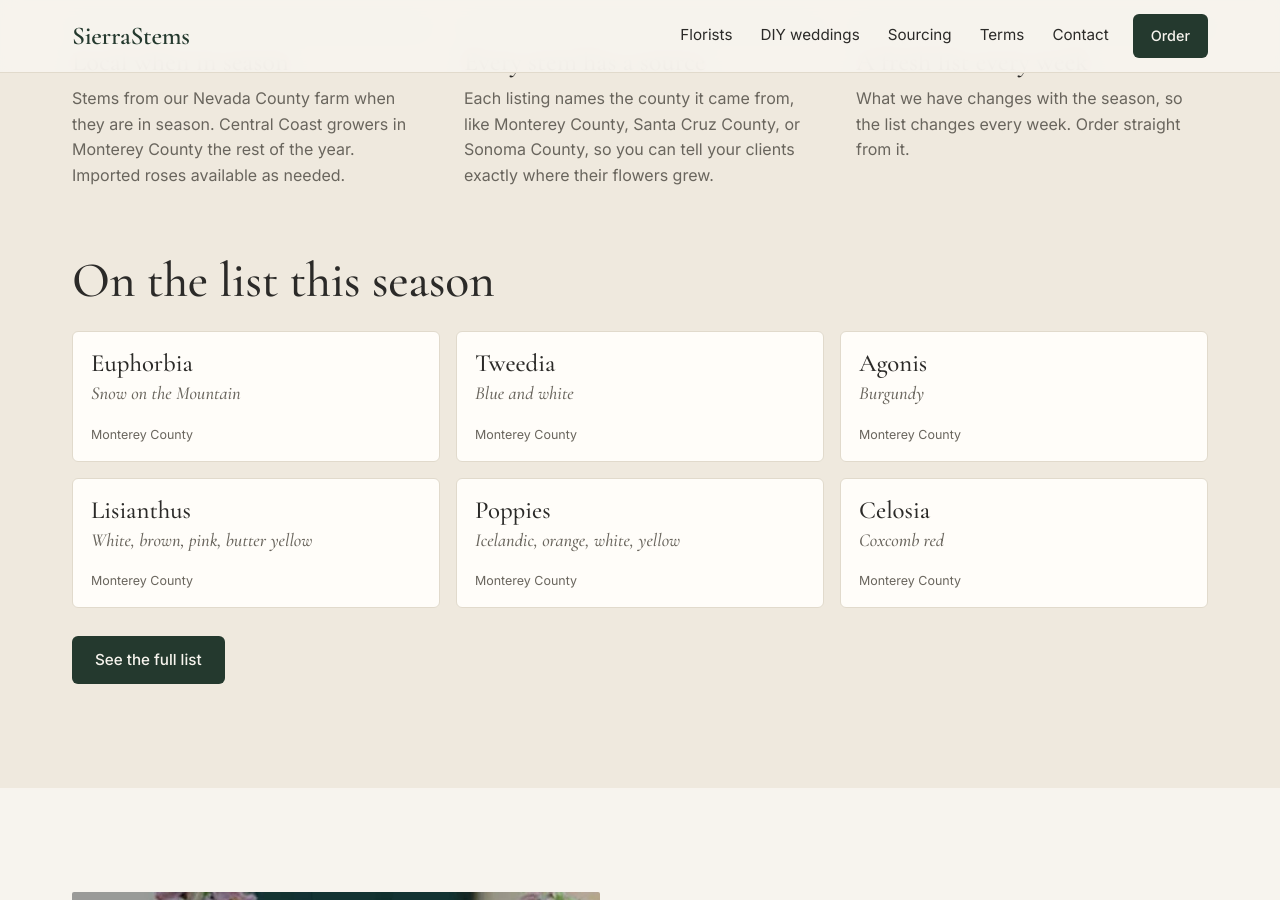
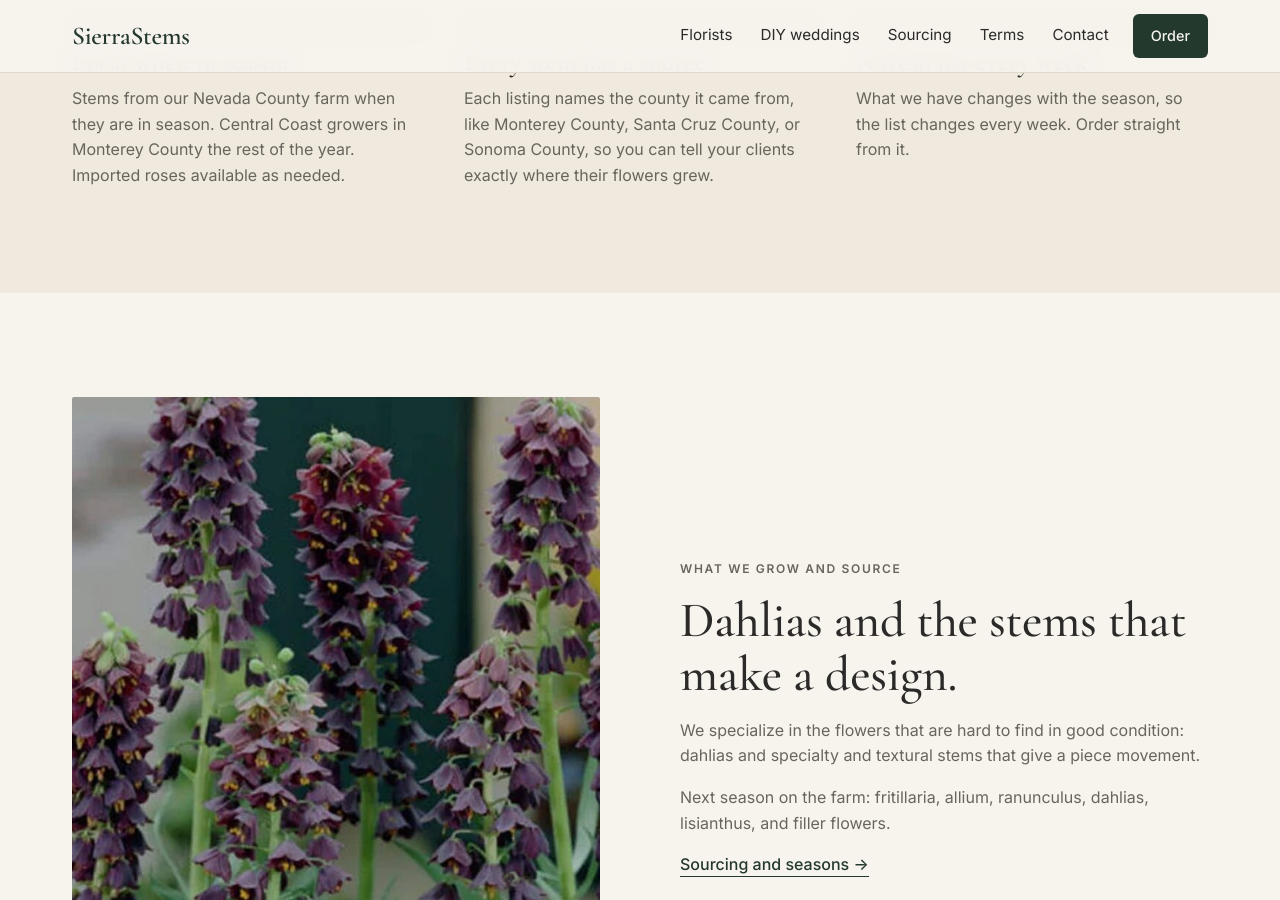
Before and after one commit to jshplhm/sierrastems, a Jekyll site: the page built from index.html, in a window 1280 px wide and 900 px high, scrolled down 1737 px. Built offline with Jekyll 4.4.1, drawn with Linux system fonts in a browser that asks for light colours; some of the changed text lies outside the part shown.

Commit message:
Collective block on florist page; season list below grow-and-source; footer contact under brand
Co-Authored-By: Claude Opus 5.5 <noreply@anthropic.com>
Claude-Session: https://claude.ai/code/session_012d4NNvuZZmyaY4YyJAbTUg

```diff
--- /dev/null
+++ b/_includes/collective.html
@@ -0,0 +1,18 @@
+    <div class="collective">
+      <h2 class="h-display">A florist collective.</h2>
+      <p class="lede">Florists order together and share the shipping. Each trip to the growers is split evenly between the florists who order on it, so the more of us order, the less each of us pays.</p>
+    </div>
+    <ul class="props">
+      <li>
+        <h2>Local when in season</h2>
+        <p>Stems from our Nevada County farm when they are in season. Central Coast growers in Monterey County the rest of the year. Imported roses available as needed.</p>
+      </li>
+      <li>
+        <h2>Every stem has a source</h2>
+        <p>Each listing names the county it came from, like Monterey County, Santa Cruz County, or Sonoma County, so you can tell your clients exactly where their flowers grew.</p>
+      </li>
+      <li>
+        <h2>A fresh list every week</h2>
+        <p>What we have changes with the season, so the list changes every week. Order straight from it.</p>
+      </li>
+    </ul>
--- a/_includes/footer.html
+++ b/_includes/footer.html
@@ -5,6 +5,15 @@
       <p class="brand brand-footer">Sierra<span>Stems</span></p>
       <p>Wholesale flowers for the Sierras.</p>
       <p class="muted">{{ b.city }}, {{ b.state }}. Serving {{ b.service_area | array_to_sentence_string }}.</p>
+      <div class="footer-contact">
+        <h2 class="footer-h">Contact</h2>
+        <ul class="plain">
+          {%- unless b.email contains "[" %}<li><a href="mailto:{{ b.email }}">{{ b.email }}</a></li>{% endunless %}
+          {%- unless b.phone contains "[" %}<li><a href="tel:{{ b.phone | remove: ' ' | remove: '(' | remove: ')' | remove: '-' }}">{{ b.phone }}</a></li>{% endunless %}
+          {%- unless b.instagram contains "[" %}<li><a href="https://www.instagram.com/{{ b.instagram }}" rel="noopener">@{{ b.instagram }}</a></li>{% endunless %}
+          <li><a href="{{ '/contact/' | relative_url }}">Contact</a></li>
+        </ul>
+      </div>
     </div>
     <div>
       <h2 class="footer-h">Order</h2>
@@ -16,15 +25,6 @@
         <li><a href="{{ '/sourcing/' | relative_url }}">Sourcing</a></li>
       </ul>
     </div>
-    <div>
-      <h2 class="footer-h">Contact</h2>
-      <ul class="plain">
-        {%- unless b.email contains "[" %}<li><a href="mailto:{{ b.email }}">{{ b.email }}</a></li>{% endunless %}
-        {%- unless b.phone contains "[" %}<li><a href="tel:{{ b.phone | remove: ' ' | remove: '(' | remove: ')' | remove: '-' }}">{{ b.phone }}</a></li>{% endunless %}
-        {%- unless b.instagram contains "[" %}<li><a href="https://www.instagram.com/{{ b.instagram }}" rel="noopener">@{{ b.instagram }}</a></li>{% endunless %}
-        <li><a href="{{ '/contact/' | relative_url }}">Contact</a></li>
-      </ul>
-    </div>
   </div>
   <div class="wrap footer-base"><p class="muted">&copy; {{ site.time | date: '%Y' }} SierraStems</p></div>
 </footer>
--- a/_includes/trade-gate.html
+++ b/_includes/trade-gate.html
@@ -7,5 +7,5 @@
   </form>
   <p class="form-error" data-gate-error role="alert" hidden>That code does not match. Check with us for the current code.</p>
   <p class="muted small">No code yet? <a href="{{ '/contact/' | relative_url }}">Contact us</a> to set up a trade account.</p>
-  <p class="gate-diy">Planning your own wedding flowers? <a class="link-arrow" href="{{ '/diy/' | relative_url }}">See the DIY price guide</a></p>
+  <p class="gate-diy">Planning your own wedding flowers? <a class="link-arrow" href="{{ '/diy/' | relative_url }}">See the wholesale list</a></p>
 </div>
--- a/assets/css/main.css
+++ b/assets/css/main.css
@@ -413,7 +413,8 @@ body.has-order-bar .site-footer { padding-bottom: calc(64px + 32px); }
 .footer-grid a { color: var(--ink); text-decoration: none; }
 .footer-grid a:hover { color: var(--terra); }
 .footer-base { margin-top: 40px; font-size: .8rem; }
-@media (min-width: 800px) { .footer-grid { grid-template-columns: 2fr 1fr 1fr; } }
+.footer-contact { margin-top: 28px; }
+@media (min-width: 800px) { .footer-grid { grid-template-columns: 2fr 1fr; } }
 
 /* ---------- Two audiences ---------- */
 .doors { display: grid; gap: 14px; }
@@ -465,3 +466,4 @@ body.has-order-bar .site-footer { padding-bottom: calc(64px + 32px); }
 
 .collective { max-width: 40rem; margin: 0 0 40px; }
 .collective .lede { margin-top: 12px; }
+.season-section .preview-head { margin-top: 0; }
--- a/index.html
+++ b/index.html
@@ -39,25 +39,24 @@ preload_hero: true
 <section class="section section-tint">
   <div class="wrap">
     <p class="eyebrow">For florists</p>
-    <div class="collective">
-      <h2 class="h-display">A florist collective.</h2>
-      <p class="lede">Florists order together and share the shipping. Each trip to the growers is split evenly between the florists who order on it, so the more of us order, the less each of us pays.</p>
-    </div>
-    <ul class="props">
-      <li>
-        <h2>Local when in season</h2>
-        <p>Stems from our Nevada County farm when they are in season. Central Coast growers in Monterey County the rest of the year. Imported roses available as needed.</p>
-      </li>
-      <li>
-        <h2>Every stem has a source</h2>
-        <p>Each listing names the county it came from, like Monterey County, Santa Cruz County, or Sonoma County, so you can tell your clients exactly where their flowers grew.</p>
-      </li>
-      <li>
-        <h2>A fresh list every week</h2>
-        <p>What we have changes with the season, so the list changes every week. Order straight from it.</p>
-      </li>
-    </ul>
+{% include collective.html %}
 
+  </div>
+</section>
+
+<section class="section wrap split">
+  <div class="split-media">{% include photo.html slot="specialty" sizes="(min-width: 960px) 40vw, 100vw" %}</div>
+  <div class="split-copy">
+    <p class="eyebrow">What we grow and source</p>
+    <h2 class="h-display">Dahlias and the stems that make a design.</h2>
+    <p>We specialize in the flowers that are hard to find in good condition: dahlias and specialty and textural stems that give a piece movement.</p>
+    <p>Next season on the farm: fritillaria, allium, ranunculus, dahlias, lisianthus, and filler flowers.</p>
+    <p><a class="link-arrow" href="{{ '/sourcing/' | relative_url }}">Sourcing and seasons</a></p>
+  </div>
+</section>
+
+<section class="section section-tint season-section">
+  <div class="wrap">
     <div class="section-head preview-head">
       <h2 class="h-display">On the list this season</h2>
     </div>
@@ -71,17 +70,6 @@ preload_hero: true
       {%- endfor %}
     </ul>
     <p class="section-cta"><a class="btn btn-primary" href="{{ '/availability/' | relative_url }}">See the full list</a></p>
-  </div>
-</section>
-
-<section class="section wrap split">
-  <div class="split-media">{% include photo.html slot="specialty" sizes="(min-width: 960px) 40vw, 100vw" %}</div>
-  <div class="split-copy">
-    <p class="eyebrow">What we grow and source</p>
-    <h2 class="h-display">Dahlias and the stems that make a design.</h2>
-    <p>We specialize in the flowers that are hard to find in good condition: dahlias and specialty and textural stems that give a piece movement.</p>
-    <p>Next season on the farm: fritillaria, allium, ranunculus, dahlias, lisianthus, and filler flowers.</p>
-    <p><a class="link-arrow" href="{{ '/sourcing/' | relative_url }}">Sourcing and seasons</a></p>
   </div>
 </section>
 
```
Also changed, not shown: availability/index.html (+7 -0 lines).
